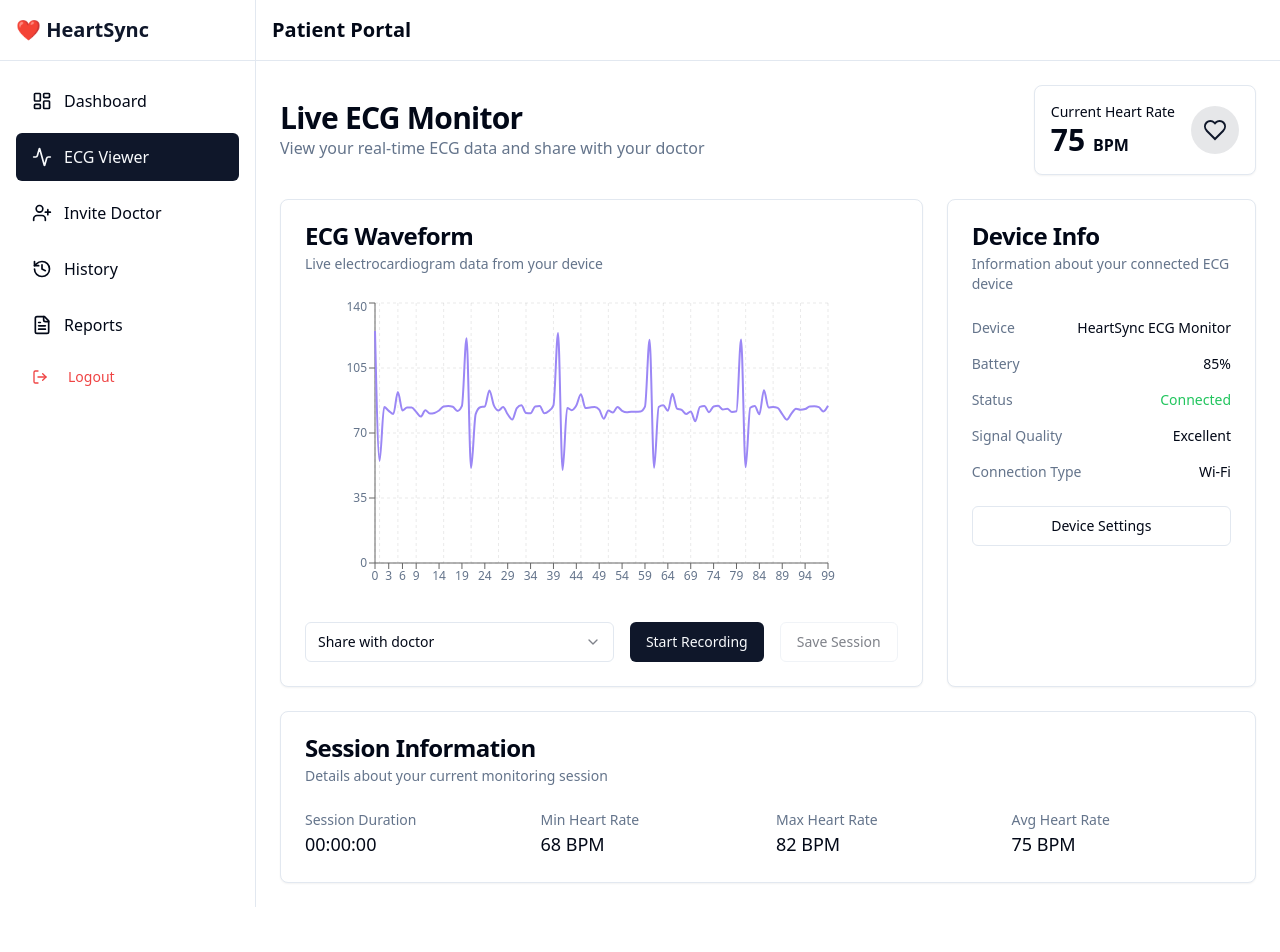
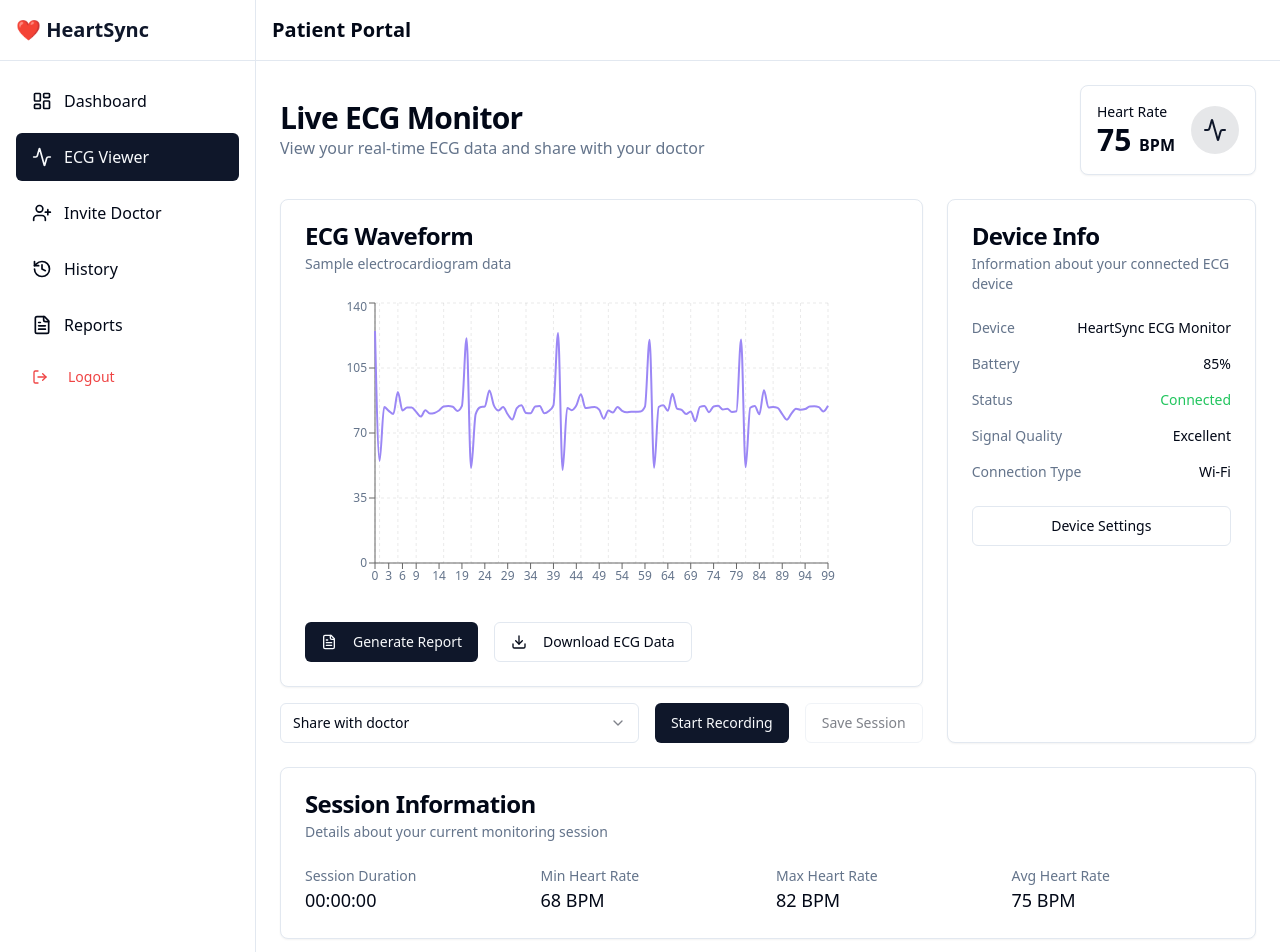
Before and after one commit to shubhamjaiswal69/heartsync-ecg-monitoring-system-, a React (Vite) app: page /patient/ecg-viewer in a window 1280 px wide. Shown: the top 952 px of the page. Before the commit the page ends 907 px from the top, so only its background shows below. Built offline with nearby package versions, Linux system fonts and the light colour scheme.

Commit message:
Refactor ECGViewer page
Break down the ECGViewer page into smaller, reusable components.

```diff
--- /dev/null
+++ b/src/components/ecg/DeviceInfoCard.tsx
@@ -0,0 +1,43 @@
+
+import { Card, CardContent, CardDescription, CardFooter, CardHeader, CardTitle } from "@/components/ui/card";
+import { Button } from "@/components/ui/button";
+
+export function DeviceInfoCard() {
+  return (
+    <Card>
+      <CardHeader>
+        <CardTitle>Device Info</CardTitle>
+        <CardDescription>
+          Information about your connected ECG device
+        </CardDescription>
+      </CardHeader>
+      <CardContent>
+        <div className="space-y-4">
+          <div className="flex justify-between">
+            <span className="text-sm text-muted-foreground">Device</span>
+            <span className="text-sm font-medium">HeartSync ECG Monitor</span>
+          </div>
+          <div className="flex justify-between">
+            <span className="text-sm text-muted-foreground">Battery</span>
+            <span className="text-sm font-medium">85%</span>
+          </div>
+          <div className="flex justify-between">
+            <span className="text-sm text-muted-foreground">Status</span>
+            <span className="text-sm font-medium text-green-500">Connected</span>
+          </div>
+          <div className="flex justify-between">
+            <span className="text-sm text-muted-foreground">Signal Quality</span>
+            <span className="text-sm font-medium">Excellent</span>
+          </div>
+          <div className="flex justify-between">
+            <span className="text-sm text-muted-foreground">Connection Type</span>
+            <span className="text-sm font-medium">Wi-Fi</span>
+          </div>
+        </div>
+      </CardContent>
+      <CardFooter>
+        <Button variant="outline" className="w-full">Device Settings</Button>
+      </CardFooter>
+    </Card>
+  );
+}
--- /dev/null
+++ b/src/components/ecg/DoctorSelector.tsx
@@ -0,0 +1,21 @@
+
+import { Select, SelectContent, SelectItem, SelectTrigger, SelectValue } from "@/components/ui/select";
+
+interface DoctorSelectorProps {
+  selectedDoctor: string;
+  onDoctorChange: (value: string) => void;
+}
+
+export function DoctorSelector({ selectedDoctor, onDoctorChange }: DoctorSelectorProps) {
+  return (
+    <Select value={selectedDoctor} onValueChange={onDoctorChange}>
+      <SelectTrigger className="w-full">
+        <SelectValue placeholder="Share with doctor" />
+      </SelectTrigger>
+      <SelectContent>
+        <SelectItem value="dr-smith">Dr. Smith</SelectItem>
+        <SelectItem value="dr-johnson">Dr. Johnson</SelectItem>
+      </SelectContent>
+    </Select>
+  );
+}
--- /dev/null
+++ b/src/components/ecg/SessionInfoCard.tsx
@@ -0,0 +1,49 @@
+
+import { Card, CardContent, CardDescription, CardHeader, CardTitle } from "@/components/ui/card";
+
+interface SessionInfoCardProps {
+  isRecording: boolean;
+  minHeartRate?: number;
+  maxHeartRate?: number;
+  avgHeartRate?: number;
+}
+
+export function SessionInfoCard({
+  isRecording,
+  minHeartRate = 68,
+  maxHeartRate = 82,
+  avgHeartRate = 75
+}: SessionInfoCardProps) {
+  return (
+    <Card>
+      <CardHeader>
+        <CardTitle>Session Information</CardTitle>
+        <CardDescription>
+          Details about your current monitoring session
+        </CardDescription>
+      </CardHeader>
+      <CardContent>
+        <div className="space-y-4">
+          <div className="grid grid-cols-2 md:grid-cols-4 gap-4">
+            <div>
+              <h3 className="text-sm font-medium text-muted-foreground">Session Duration</h3>
+              <p className="text-lg font-medium">{isRecording ? "00:05:23" : "00:00:00"}</p>
+            </div>
+            <div>
+              <h3 className="text-sm font-medium text-muted-foreground">Min Heart Rate</h3>
+              <p className="text-lg font-medium">{minHeartRate} BPM</p>
+            </div>
+            <div>
+              <h3 className="text-sm font-medium text-muted-foreground">Max Heart Rate</h3>
+              <p className="text-lg font-medium">{maxHeartRate} BPM</p>
+            </div>
+            <div>
+              <h3 className="text-sm font-medium text-muted-foreground">Avg Heart Rate</h3>
+              <p className="text-lg font-medium">{avgHeartRate} BPM</p>
+            </div>
+          </div>
+        </div>
+      </CardContent>
+    </Card>
+  );
+}
--- a/src/pages/patient/ECGViewer.tsx
+++ b/src/pages/patient/ECGViewer.tsx
@@ -1,13 +1,13 @@
+import { useState } from "react";
+import DashboardLayout from "@/components/layout/DashboardLayout";
+import { HeartRateCard } from "@/components/ecg/HeartRateCard";
+import { ECGChart } from "@/components/ecg/ECGChart";
+import { DeviceInfoCard } from "@/components/ecg/DeviceInfoCard";
+import { SessionInfoCard } from "@/components/ecg/SessionInfoCard";
+import { DoctorSelector } from "@/components/ecg/DoctorSelector";
+import { Button } from "@/components/ui/button";
 
-import { useState } from "react";
-import { ChartContainer } from "@/components/ui/chart";
-import { LineChart, Line, XAxis, YAxis, CartesianGrid, Tooltip, ResponsiveContainer } from "recharts";
-import { Card, CardContent, CardDescription, CardFooter, CardHeader, CardTitle } from "@/components/ui/card";
-import { Button } from "@/components/ui/button";
-import { Select, SelectContent, SelectItem, SelectTrigger, SelectValue } from "@/components/ui/select";
-import DashboardLayout from "@/components/layout/DashboardLayout";
-
-// Mock ECG data
+// Mock ECG data generator function
 const generateECGData = (length = 100) => {
   const mockData = [];
   const baseValue = 80;
@@ -39,34 +39,19 @@ const PatientECGViewer = () => {
 
   const handleStartRecording = () => {
     setIsRecording(true);
-    // In a real app, this would connect to the ECG device
-    // For demo purposes, we'll just regenerate data every second
     const interval = setInterval(() => {
       setEcgData(generateECGData());
-      setHeartRate(Math.floor(Math.random() * 20) + 65); // Random HR between 65-85
+      setHeartRate(Math.floor(Math.random() * 20) + 65);
     }, 1000);
-
-    // Save interval ID to clear it later
     window.sessionStorage.setItem('ecgInterval', interval.toString());
   };
 
   const handleStopRecording = () => {
     setIsRecording(false);
-    // Clear the interval
     const intervalId = window.sessionStorage.getItem('ecgInterval');
     if (intervalId) {
       clearInterval(parseInt(intervalId));
       window.sessionStorage.removeItem('ecgInterval');
-    }
-  };
-
-  const chartConfig = {
-    ecg: {
-      label: "ECG",
-      theme: {
-        light: "#9b87f5",
-        dark: "#9b87f5"
-      }
     }
   };
 
@@ -80,69 +65,22 @@ const PatientECGViewer = () => {
               View your real-time ECG data and share with your doctor
             </p>
           </div>
-          <Card className="w-full md:w-auto">
-            <CardContent className="p-4 flex items-center justify-between gap-4">
-              <div>
-                <p className="text-sm font-medium">Current Heart Rate</p>
-                <p className="text-3xl font-bold">{heartRate} <span className="text-base">BPM</span></p>
-              </div>
-              <div className="rounded-full bg-primary/10 p-3">
-                <svg viewBox="0 0 24 24" className="h-6 w-6 text-primary" fill="none" stroke="currentColor" strokeWidth="2">
-                  <path d="M20.42 4.58a5.4 5.4 0 0 0-7.65 0l-.77.78-.77-.78a5.4 5.4 0 0 0-7.65 0C1.46 6.7 1.33 10.28 4 13l8 8 8-8c2.67-2.72 2.54-6.3.42-8.42z"></path>
-                </svg>
-              </div>
-            </CardContent>
-          </Card>
+          <HeartRateCard heartRate={heartRate} />
         </div>
 
         <div className="grid gap-6 md:grid-cols-3">
-          <Card className="md:col-span-2">
-            <CardHeader>
-              <CardTitle>ECG Waveform</CardTitle>
-              <CardDescription>
-                Live electrocardiogram data from your device
-              </CardDescription>
-            </CardHeader>
-            <CardContent className="min-h-[300px]">
-              <ChartContainer
-                className="h-[300px]"
-                config={chartConfig}
-              >
-                <LineChart
-                  data={ecgData}
-                  margin={{
-                    top: 5,
-                    right: 10,
-                    left: 10,
-                    bottom: 5,
-                  }}
-                >
-                  <CartesianGrid strokeDasharray="3 3" stroke="#333" opacity={0.1} />
-                  <XAxis dataKey="time" />
-                  <YAxis />
-                  <Tooltip />
-                  <Line
-                    type="monotone"
-                    dataKey="value"
-                    stroke="var(--color-ecg)"
-                    strokeWidth={2}
-                    dot={false}
-                    name="ECG"
-                  />
-                </LineChart>
-              </ChartContainer>
-            </CardContent>
-            <CardFooter className="flex flex-col sm:flex-row items-center gap-4">
+          <div className="md:col-span-2">
+            <ECGChart
+              ecgData={ecgData}
+              isLive={isRecording}
+              onGenerateReport={() => {}}
+            />
+            <div className="mt-4 flex flex-col sm:flex-row items-center gap-4">
               <div className="w-full sm:w-auto flex-1">
-                <Select value={selectedDoctor} onValueChange={setSelectedDoctor}>
-                  <SelectTrigger className="w-full">
-                    <SelectValue placeholder="Share with doctor" />
-                  </SelectTrigger>
-                  <SelectContent>
-                    <SelectItem value="dr-smith">Dr. Smith</SelectItem>
-                    <SelectItem value="dr-johnson">Dr. Johnson</SelectItem>
-                  </SelectContent>
-                </Select>
+                <DoctorSelector
+                  selectedDoctor={selectedDoctor}
+                  onDoctorChange={setSelectedDoctor}
+                />
               </div>
               <div className="flex gap-4 w-full sm:w-auto">
                 {!isRecording ? (
@@ -158,76 +96,13 @@ const PatientECGViewer = () => {
                   Save Session
                 </Button>
               </div>
-            </CardFooter>
-          </Card>
+            </div>
+          </div>
 
-          <Card>
-            <CardHeader>
-              <CardTitle>Device Info</CardTitle>
-              <CardDescription>
-                Information about your connected ECG device
-              </CardDescription>
-            </CardHeader>
-            <CardContent>
-              <div className="space-y-4">
-                <div className="flex justify-between">
-                  <span className="text-sm text-muted-foreground">Device</span>
-                  <span className="text-sm font-medium">HeartSync ECG Monitor</span>
-                </div>
-                <div className="flex justify-between">
-                  <span className="text-sm text-muted-foreground">Battery</span>
-                  <span className="text-sm font-medium">85%</span>
-                </div>
-                <div className="flex justify-between">
-                  <span className="text-sm text-muted-foreground">Status</span>
-                  <span className="text-sm font-medium text-green-500">Connected</span>
-                </div>
-                <div className="flex justify-between">
-                  <span className="text-sm text-muted-foreground">Signal Quality</span>
-                  <span className="text-sm font-medium">Excellent</span>
-                </div>
-                <div className="flex justify-between">
-                  <span className="text-sm text-muted-foreground">Connection Type</span>
-                  <span className="text-sm font-medium">Wi-Fi</span>
-                </div>
-              </div>
-            </CardContent>
-            <CardFooter>
-              <Button variant="outline" className="w-full">Device Settings</Button>
-            </CardFooter>
-          </Card>
+          <DeviceInfoCard />
         </div>
 
-        <Card>
-          <CardHeader>
-            <CardTitle>Session Information</CardTitle>
-            <CardDescription>
-              Details about your current monitoring session
-            </CardDescription>
-          </CardHeader>
-          <CardContent>
-            <div className="space-y-4">
-              <div className="grid grid-cols-2 md:grid-cols-4 gap-4">
-                <div>
-                  <h3 className="text-sm font-medium text-muted-foreground">Session Duration</h3>
-                  <p className="text-lg font-medium">{isRecording ? "00:05:23" : "00:00:00"}</p>
-                </div>
-                <div>
-                  <h3 className="text-sm font-medium text-muted-foreground">Min Heart Rate</h3>
-                  <p className="text-lg font-medium">68 BPM</p>
-                </div>
-                <div>
-                  <h3 className="text-sm font-medium text-muted-foreground">Max Heart Rate</h3>
-                  <p className="text-lg font-medium">82 BPM</p>
-                </div>
-                <div>
-                  <h3 className="text-sm font-medium text-muted-foreground">Avg Heart Rate</h3>
-                  <p className="text-lg font-medium">75 BPM</p>
-                </div>
-              </div>
-            </div>
-          </CardContent>
-        </Card>
+        <SessionInfoCard isRecording={isRecording} />
       </div>
     </DashboardLayout>
   );
```
